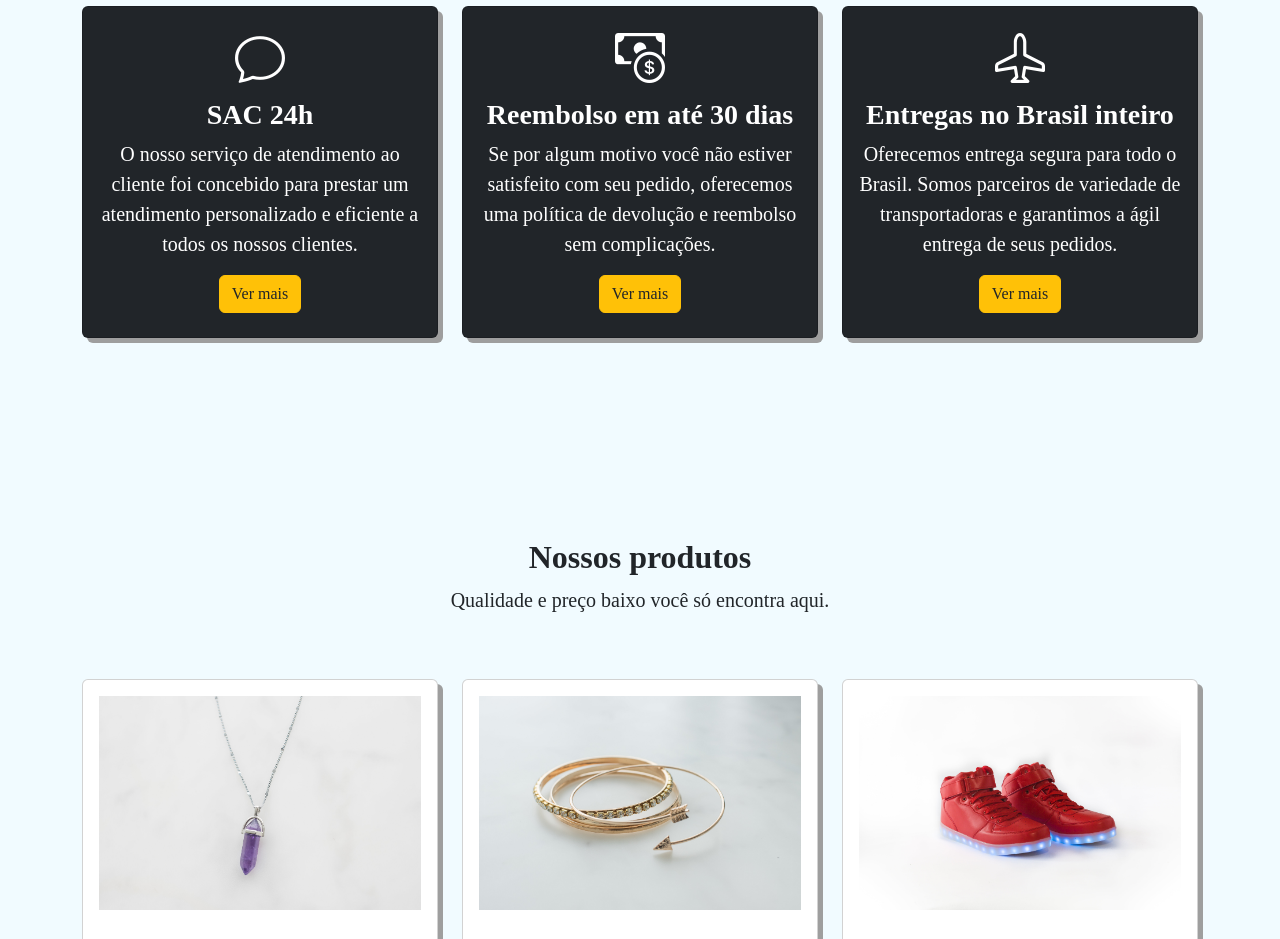
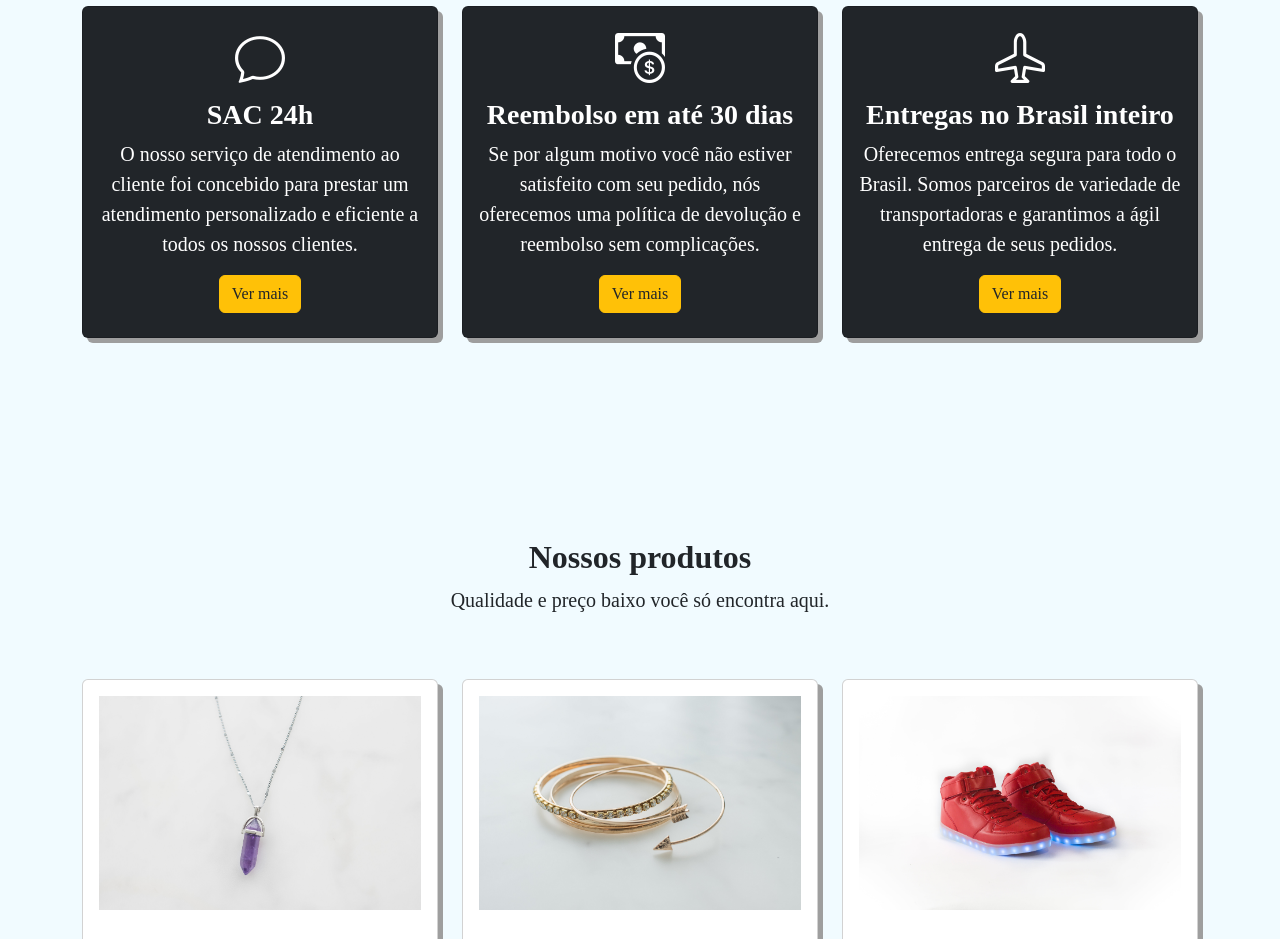
Before and after one commit to olgacsmendes/Mini-projeto-HTML-CSS-Descomplica, a plain HTML site: page index.html in a window 1280 px wide. Shown: the part 1280-2219 px from the top of the page. Drawn offline with nearby package versions, Linux system fonts and the light colour scheme.

Commit message:
Update index.html

```diff
--- a/index.html
+++ b/index.html
@@ -158,7 +158,7 @@
               <i class="bi bi-cash-coin"></i>
               <h3 class="card-title">Reembolso em até 30 dias</h3>
               <p class="lead">
-                Se por algum motivo você não estiver satisfeito com seu pedido, oferecemos uma política de devolução e reembolso sem complicações.
+                Se por algum motivo você não estiver satisfeito com seu pedido, nós oferecemos uma política de devolução e reembolso sem complicações.
               </p>
               <button class="btn btn-warning text-dark">Ver mais</button>
             </div>
```
